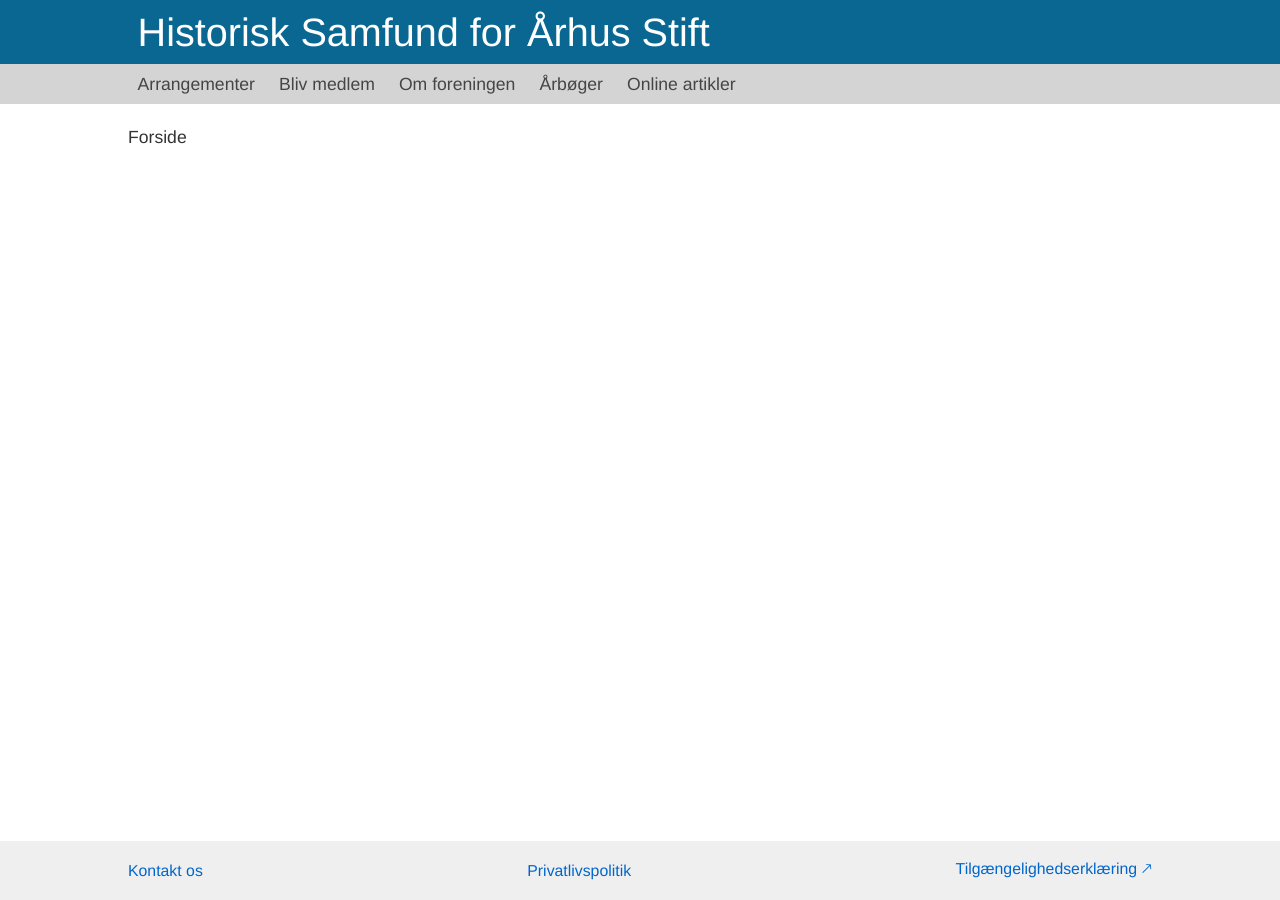
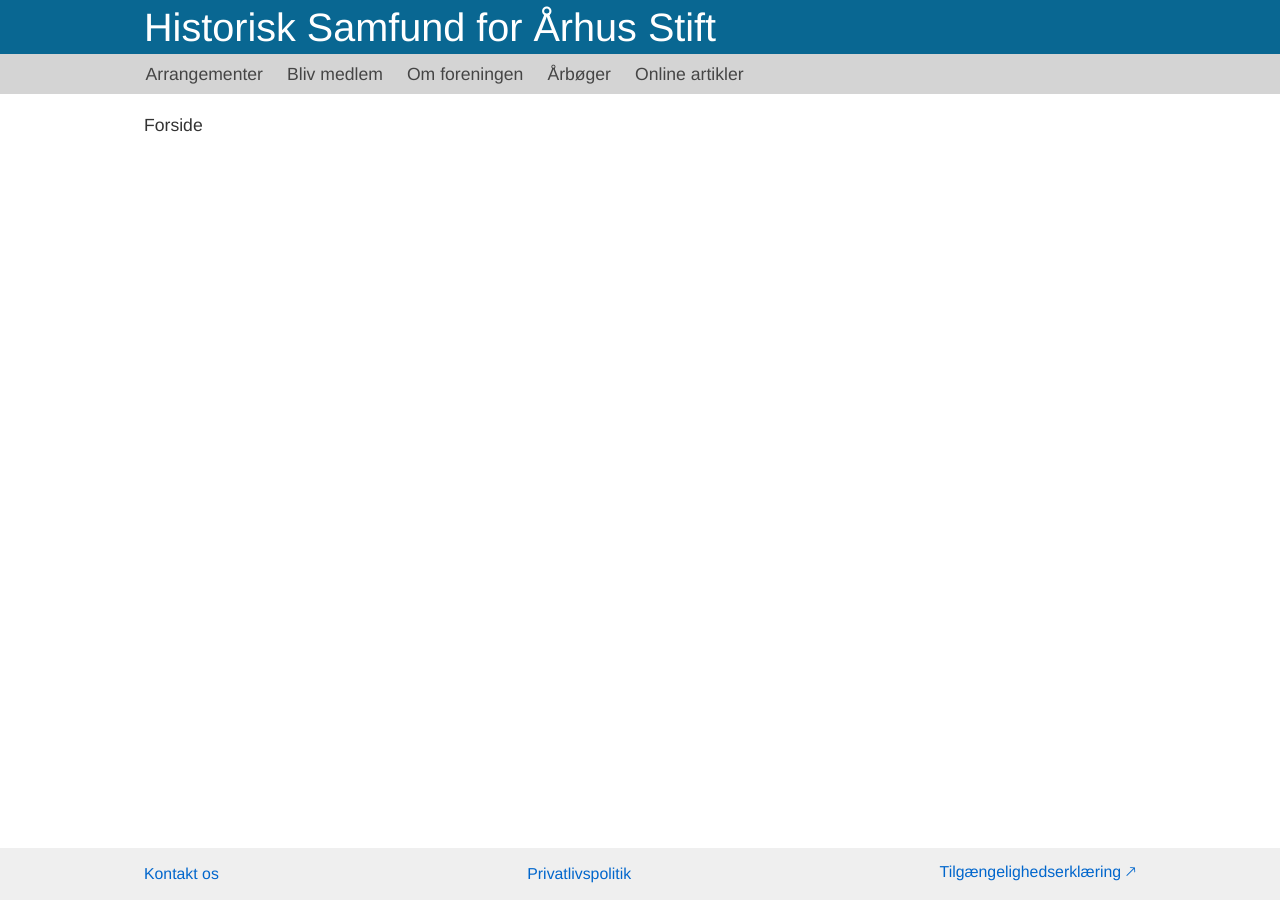
Before and after one commit to guldhorn/historisk-samfund, a Jekyll site: the page built from index.md, in a window 1280 px wide. Built offline with Jekyll 4.4.1, drawn with Linux system fonts in a browser that asks for light colours.

Commit message:
Css finalized

```diff
--- a/_includes/header.html
+++ b/_includes/header.html
@@ -1,17 +1,17 @@
 <header role="banner">
   <div class="logo-container">
     <h2 class="logo-wrapper">
-      <a  id="logo" href="{{site.github.url}}/" aria-label="Gå til forsiden">Historisk Samfund for Århus Stift</a>
+      <a id="logo" href="{{site.github.url}}/" aria-label="Gå til forsiden">Historisk Samfund for Århus Stift</a>
     </h2>
   </div>
   <div class="menu-container">
     <nav class="menu-wrapper" role="navigation">
       <ul id="scroll-menu">
-        <li><a href="{{site.github.url}}/arrangementer">Arrangementer</a></li>
+        <li><a id="first-menu-link" href="{{site.github.url}}/arrangementer">Arrangementer</a></li>
         <li><a href="{{site.github.url}}/bliv-medlem">Bliv medlem</a></li>
         <li><a href="{{site.github.url}}/om-foreningen">Om foreningen</a></li>
         <li><a href="{{site.github.url}}/aarboeger">Årbøger</a></li>
-        <li><a href="{{site.github.url}}/artikler">Online artikler</a></li>
+        <li><a id="last-menu-link" href="{{site.github.url}}/artikler">Online artikler</a></li>
       </ul>
     </nav>
   </div>
--- a/_layouts/default.html
+++ b/_layouts/default.html
@@ -19,21 +19,21 @@
     {%- include footer.html -%}
 
     <script>
-      const lastMenuitem = document.querySelector("#scroll-menu li:last-of-type");
+      // const lastMenuitem = document.querySelector("#scroll-menu li:last-of-type");
       const scrollMenu = document.querySelector("#scroll-menu");
       const menuContainer = document.querySelector(".menu-container");
 
       function windowResize() {
         if (scrollMenu.scrollWidth > scrollMenu.clientWidth) {
           menuContainer.classList.add("gradient-menu");
-          lastMenuitem.classList.add("gradient-padded");
+          // lastMenuitem.classList.add("gradient-padded");
         } else {
           menuContainer.classList.remove("gradient-menu");
-          lastMenuitem.classList.remove("gradient-padded");
+          // lastMenuitem.classList.remove("gradient-padded");
         }
       }
+      window.onload = windowResize;
       window.onresize = windowResize;
-      window.onload = windowResize;
     </script>
     <script src="{{ site.github.url }}/assets/script.js"></script>
 
--- a/assets/main.css
+++ b/assets/main.css
@@ -1,11 +1,22 @@
-/* reset */
+/* basics */
 * {
     margin: 0;
     padding: 0;
     box-sizing: border-box;
 }
+html, body {
+    height: 100%;
+}
+body {
+    min-height: 100%;
+    display: flex;
+    flex-direction: column;
+    color: #333;
+    font-size: 1.1em;
+    font-family: Helvetica, 'Segoe UI', Arial sans-serif;
+}
 a {
-    color: rgb(0, 102, 204);
+    color: #0066cc;
     text-decoration: none;
 }
 a:hover {
@@ -21,33 +32,78 @@
 dt {
     font-weight: bold;
 }
-/* basics */
-html, body {
-    height: 100%;
+h1 {
+    font-weight: normal;
+    padding-bottom: .2em;
+    padding-top: .15em;
+    border-bottom: 1px solid #a5a5a5;
+    margin-bottom: .3em;
 }
-body {
-    min-height: 100%;
-    display: flex;
-    flex-direction: column;
-    color: #333;
-    font-size: 1.1em;
-    font-family: Helvetica, 'Segoe UI', Arial sans-serif;
+h2 {
+    font-weight: normal;
+    padding-bottom: .15em;
+    padding-top: .2em;
+    margin-bottom: .25em;
 }
-/* Main */
+
+/*******************/
+/* FLEX AND COLOR CONTAINERS */
+/*******************/
+header {
+    flex-grow: 0;
+    flex-shrink: 0;
+}
+/* header has two color-containers */
+.logo-container {
+    background-color: #096792;
+}
+.menu-container {
+    background-color: #d4d4d4;
+}
 main {
-    padding: 1em;
     flex-grow: 1;
+}
+footer {
+    flex-grow: 0;
+    flex-shrink: 0;
+    background-color: #efefef;
+}
+
+/**********************/
+/* CENTERING CONTAINERS */
+/**********************/
+.logo-wrapper, .menu-wrapper {
+    /* width: 100%; */
+    max-width: 1024px;
+    margin: 0 auto;
+}
+.logo-wrapper {
+    /* menu-wrapper handles padding in listitems */
+    padding-left: 1rem;
+    padding-right: 1rem;
 }
 .page-content {
     max-width: 1024px;
     margin: 0 auto;
+    padding: 1rem;
     line-height: 1.8em;
 }
-/* Header */
-header {
-    flex-grow: 0;
-    flex-shrink: 0;
+.page-footer {
+    /* width: 100%; */
+    max-width: 1024px;
+    margin: 0 auto;
+    padding-left: 1rem;
+    padding-right: 1rem;
+    display: flex;
+    align-items: center;
+    justify-content: space-between;
+    flex-wrap: wrap;
+    font-size: .9em;
 }
+
+/**********/
+/* HEADER */
+/**********/
 header a,
 header a:visited {
     color: white;
@@ -56,31 +112,24 @@
     text-decoration: none;
 }
 
-/* Header-containers */
-.logo-container {
-    background-color: rgb(9, 103, 146);
-}
-.menu-container {
-    background-color: #d4d4d4;
-}
 .menu-container a,
 .menu-container a:visited {
     color: #454545;
 }
 .menu-container.gradient-menu {
     background-color: unset; /* shouldn't be necessary */
-    background-image: linear-gradient(to left, rgba(255,0,0,0), #d4d4d4 20%);
+    background-image: linear-gradient(to left, #fbfbfb, #d4d4d4 20%);
+    box-shadow: inset -8px 0 10px -8px #666;
 }
-.logo-wrapper, .menu-wrapper {
-    width: 100%;
-    max-width: 1024px;
-    margin: 0 auto;
+.menu-container.gradient-menu li:last-of-type {
+    margin-right: 3rem;
 }
 
+/********/
 /* Logo */
+/********/
 #logo {
     display: block;
-    padding: .6rem;
     font-weight: 400;
     font-size: .9em;
 }
@@ -115,7 +164,9 @@
     }
 }
 
+/***************/
 /* SCROLL-MENU */
+/***************/
 #scroll-menu {
     margin: 0;
     list-style: none;
@@ -134,9 +185,6 @@
     display: inline-block;
 
 }
-#scroll-menu li.gradient-padded {
-    margin-right: 4em;
-}
 #scroll-menu li:hover {
     transition: 0.3s ease;
     background-color: #b4b4b4;
@@ -145,30 +193,17 @@
     display: inline-block;
     padding: .6rem;
 }
+#scroll-menu li a#first-menu-link {
+    padding-left: 1em;
+}
 
+/**********/
 /* Footer */
-footer {
-    flex-grow: 0;
-    flex-shrink: 0;
-    padding: .2em 1em;
-    background-color: #efefef;
-    font-size: .9em;
-}
-.page-footer {
-    width: 100%;
-    max-width: 1024px;
-    margin: 0 auto;
-    display: flex;
-    align-items: center;
-    justify-content: space-between;
-    flex-wrap: wrap;
-}
+/**********/
 .page-footer a {
     padding-top: .8em;
     padding-bottom: .8em;
 }
-
-/* Footer media queries */
 @media (max-width: 640px) {
     /* footer */
     .page-footer,
@@ -184,58 +219,3 @@
         padding-bottom: .8em;
     }
 }
-
-
-
-/*HAMBURGER MENU*/
-/* checkbox */
-/* #menu-toggle {
-    display: none;
-}
-.hamburger {
-    font-size: 24px;
-    cursor: pointer;
-    display: block;
-}
-.hamburger-open {
-    display: inline-block;
-}
-.hamburger-close {
-    display: none;
-}
-.menu {
-    display:none;
-    position: absolute;
-    background-color:rgb(5, 80, 116);
-    right: 0;
-    left: 0;
-    text-align: center;
-    padding: 0;
-    gap: 0;
-    font-size: 1.2em;
-    list-style: none;
-    margin-left: 0;
-}
-.menu li {
-    padding: 0;
-}
-.menu li:hover {
-    display: block;
-    transition: 0.3s ease;
-    background-color: #436c97;
-    border-radius: 5px;
-}
-.menu li a {
-    display: block;
-    width: 100%;
-}
-#menu-toggle:checked ~ .menu {
-    display: block;
-    padding-top: .5em;
-}
-#menu-toggle:checked ~ .hamburger .hamburger-open {
-    display: none;
-}
-#menu-toggle:checked ~ .hamburger .hamburger-close {
-    display: inline-block;
-} */
```
